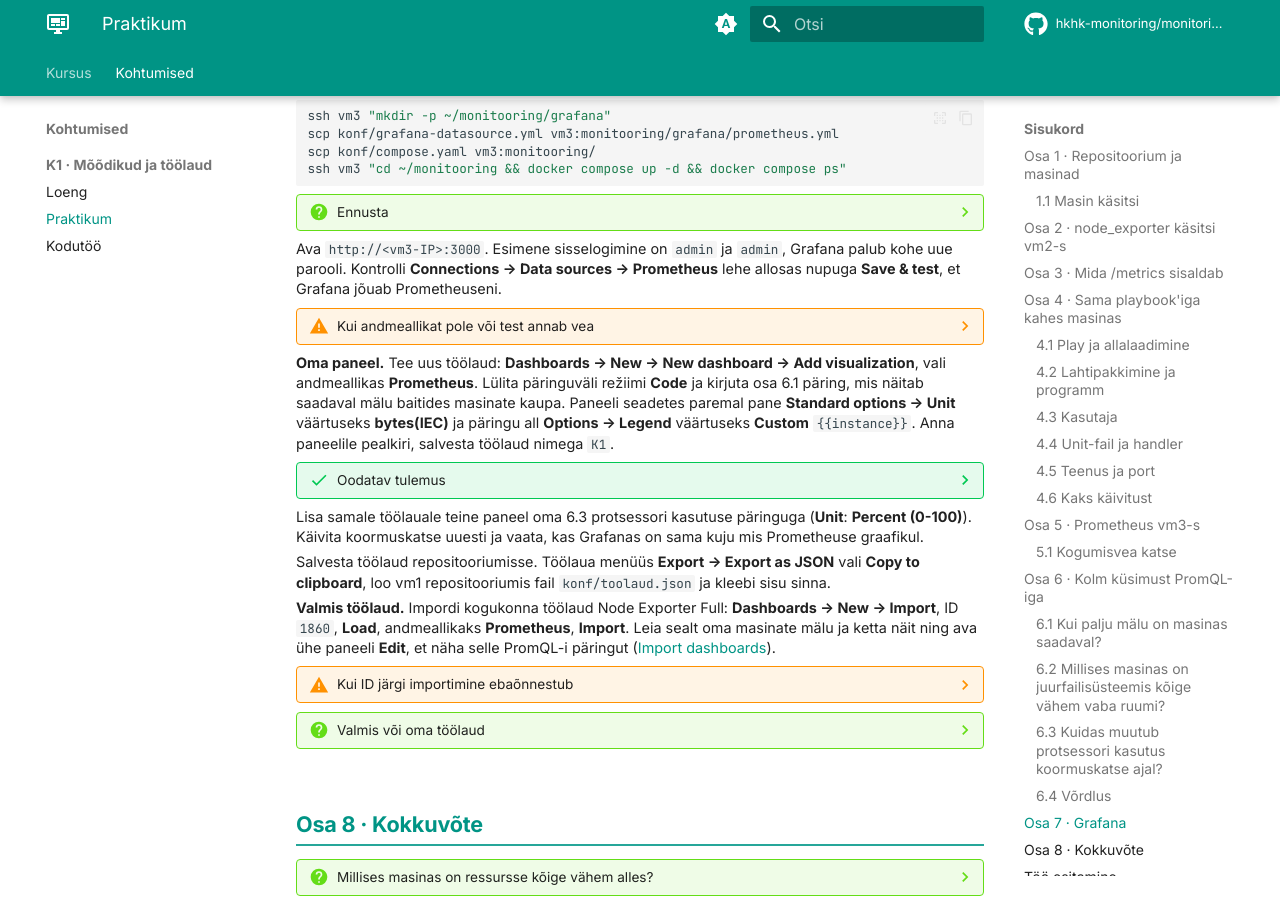
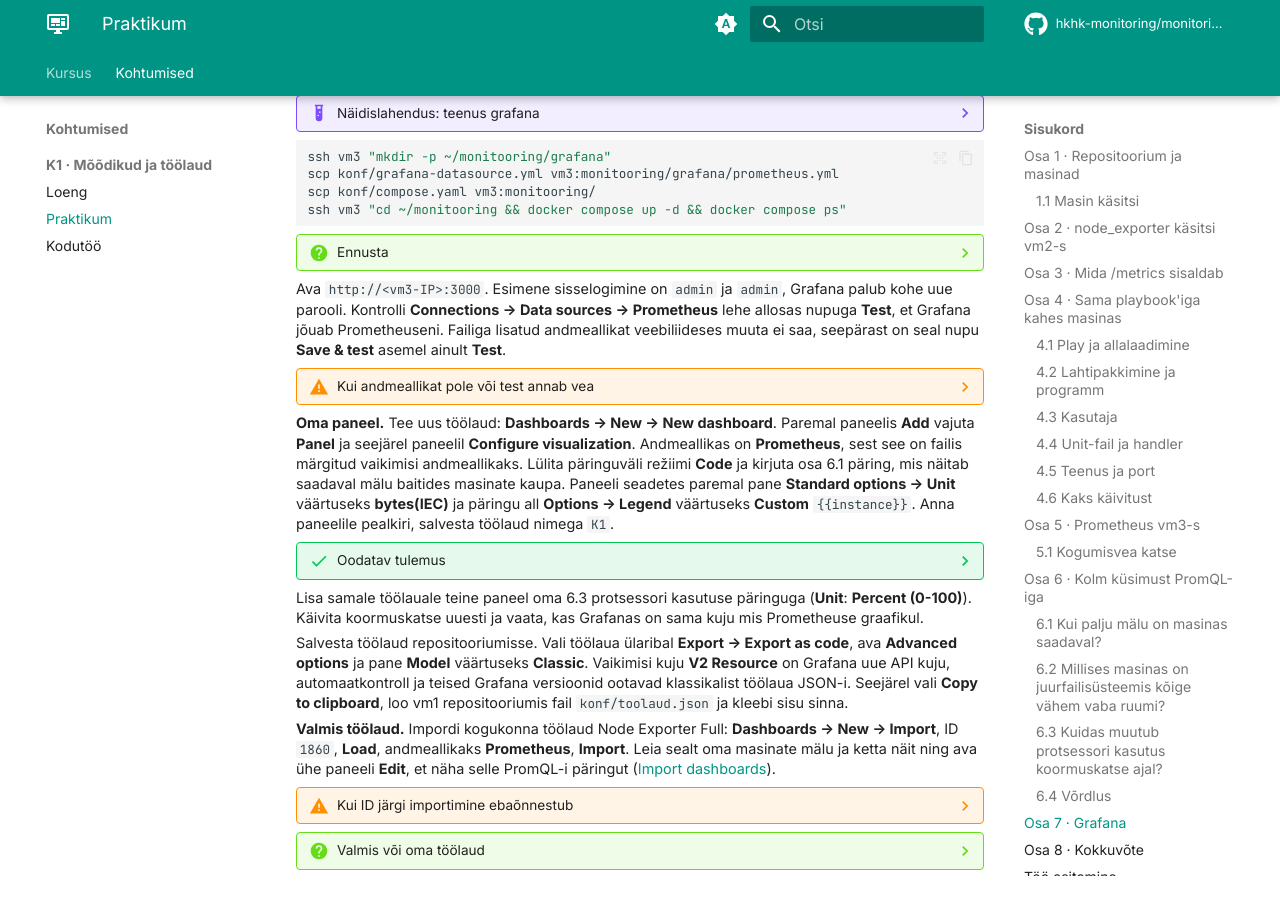
Before and after one commit to hkhk-monitoring/monitoring-lite, an MkDocs documentation site: the page built from docs/k01/lab.md, in a window 1280 px wide and 900 px high, scrolled down 9827 px. Built offline with MkDocs 1.6.1 and Material for MkDocs 9.7.7, drawn with Linux system fonts in a browser that asks for light colours; comment, search, counter and statistics services are not loaded; some of the changed text lies outside the part shown.

Commit message:
K1 praktikum Grafana 13 ja AlmaLinuxi järgi: unit-fail vi-ga (nano puudub), kogumisvea teade terve reana, koormuskatse aeg UTC-s nagu Prometheuse graafikul, provisioneeritud andmeallika nupp Test, uus töölaud Add → Panel → Configure visualization ning töölaua eksport Export as code kujul Classic, mida automaatkontroll loeb

````diff
--- a/docs/k01/lab.md
+++ b/docs/k01/lab.md
@@ -169,7 +169,7 @@ node_exporter --version
 
 systemd käivitab programmi teenusena, kui sellel on **unit-fail**. Sektsioon `[Unit]` kirjeldab teenust ja käivitusjärjekorda, `[Service]` ütleb, millise kasutajana ja millise käsuga programm käivitub, ning `[Install]` ütleb, millise süsteemi oleku osana teenus koos masinaga käivitub. Ametlik näidis on kaustas [examples/systemd](https://github.com/prometheus/node_exporter/tree/master/examples/systemd), see on tehtud teistsuguse paigalduse jaoks (socket-fail ja keskkonnafail), sinu fail on lihtsam.
 
-Loo vm2-s fail `/etc/systemd/system/node_exporter.service` (`sudo nano`). Esimene sektsioon on antud.
+Loo vm2-s fail `/etc/systemd/system/node_exporter.service` käsuga `sudo vi`. Kui eelistad redaktorit nano, paigalda see enne käsuga `sudo dnf install -y nano`, sest AlmaLinuxi minimaalses paigalduses seda ei ole. Esimene sektsioon on antud.
 
 ???+ example "Failiosa: [Unit]"
     ```ini
@@ -529,7 +529,7 @@ Oota vähemalt 15 sekundit, värskenda Targets-lehte ja salvesta tõend, kui vm1
 
 ```bash
 ssh vm3 "curl -fsS localhost:9090/api/v1/targets" > logid/k1-viga.json
-grep -o '"lastError":"[^"]*"' logid/k1-viga.json
+grep -o '"lastError":"[^,]*' logid/k1-viga.json
 ```
 
 Taasta soovitud olek playbook'iga. Playbook nõuab, et teenus on olekus `started`, seega käivitab see node_exporteri uuesti:
@@ -597,10 +597,10 @@ Kolmanda ja neljanda osa koostad ise: esmalt protsessorite keskmine, üks rida m
     100 * (1 - avg by (instance) (rate(node_cpu_seconds_total{mode="idle"}[1m])))
     ```
 
-Pane neljas päring vahekaardile **Graph** ja tekita vm2-s 60 sekundiks koormus. `$(nproc)` on masina loogiliste protsessorite arv, igaühele tuleb üks koormav protsess:
+Pane neljas päring vahekaardile **Graph** ja tekita vm2-s 60 sekundiks koormus. `$(nproc)` on masina loogiliste protsessorite arv, igaühele tuleb üks koormav protsess. Prometheuse graafiku ajatelg on UTC ajas, seepärast näitab `date -u` algus- ja lõpuaega samuti UTC-s:
 
 ```bash
-date +%T; ssh vm2 'stress-ng --cpu $(nproc) --timeout 60s'; date +%T
+date -u +%T; ssh vm2 'stress-ng --cpu $(nproc) --timeout 60s'; date -u +%T
 ```
 
 ??? question "Kas graafiku muutus algas ja lõppes täpselt samal hetkel kui katse?"
@@ -665,19 +665,19 @@ ssh vm3 "cd ~/monitooring && docker compose up -d && docker compose ps"
     ??? success "Vastus"
         Ei. Compose loob uue konteineri ainult teenusele, mille kirjeldus muutus. Prometheuse kirjeldus jäi samaks ja konteiner töötab edasi, väljundis on `Running`.
 
-Ava `http://<vm3-IP>:3000`. Esimene sisselogimine on `admin` ja `admin`, Grafana palub kohe uue parooli. Kontrolli **Connections → Data sources → Prometheus** lehe allosas nupuga **Save & test**, et Grafana jõuab Prometheuseni.
+Ava `http://<vm3-IP>:3000`. Esimene sisselogimine on `admin` ja `admin`, Grafana palub kohe uue parooli. Kontrolli **Connections → Data sources → Prometheus** lehe allosas nupuga **Test**, et Grafana jõuab Prometheuseni. Failiga lisatud andmeallikat veebiliideses muuta ei saa, seepärast on seal nupu **Save & test** asemel ainult **Test**.
 
 ??? warning "Kui andmeallikat pole või test annab vea"
     Vaata logi: `ssh vm3 "cd ~/monitooring && docker compose logs grafana | grep -i provisioning"`. Kontrolli, et fail on vm3-s kaustas `~/monitooring/grafana/` ja et `url` on `http://prometheus:9090`, mitte `localhost`: konteineris tähendab `localhost` Grafana konteinerit ennast.
 
-**Oma paneel.** Tee uus töölaud: **Dashboards → New → New dashboard → Add visualization**, vali andmeallikas **Prometheus**. Lülita päringuväli režiimi **Code** ja kirjuta osa 6.1 päring, mis näitab saadaval mälu baitides masinate kaupa. Paneeli seadetes paremal pane **Standard options → Unit** väärtuseks **bytes(IEC)** ja päringu all **Options → Legend** väärtuseks **Custom** `{{instance}}`. Anna paneelile pealkiri, salvesta töölaud nimega `K1`.
+**Oma paneel.** Tee uus töölaud: **Dashboards → New → New dashboard**. Paremal paneelis **Add** vajuta **Panel** ja seejärel paneelil **Configure visualization**. Andmeallikas on **Prometheus**, sest see on failis märgitud vaikimisi andmeallikaks. Lülita päringuväli režiimi **Code** ja kirjuta osa 6.1 päring, mis näitab saadaval mälu baitides masinate kaupa. Paneeli seadetes paremal pane **Standard options → Unit** väärtuseks **bytes(IEC)** ja päringu all **Options → Legend** väärtuseks **Custom** `{{instance}}`. Anna paneelile pealkiri, salvesta töölaud nimega `K1`.
 
 ??? success "Oodatav tulemus"
     Graafikul on kaks joont, kumbki ühe masina saadaval mälu, teljel ühikud MiB või GiB, legendis masinate aadressid.
 
 Lisa samale töölauale teine paneel oma 6.3 protsessori kasutuse päringuga (**Unit**: **Percent (0-100)**). Käivita koormuskatse uuesti ja vaata, kas Grafanas on sama kuju mis Prometheuse graafikul.
 
-Salvesta töölaud repositooriumisse. Töölaua menüüs **Export → Export as JSON** vali **Copy to clipboard**, loo vm1 repositooriumis fail `konf/toolaud.json` ja kleebi sisu sinna.
+Salvesta töölaud repositooriumisse. Vali töölaua ülaribal **Export → Export as code**, ava **Advanced options** ja pane **Model** väärtuseks **Classic**. Vaikimisi kuju **V2 Resource** on Grafana uue API kuju, automaatkontroll ja teised Grafana versioonid ootavad klassikalist töölaua JSON-i. Seejärel vali **Copy to clipboard**, loo vm1 repositooriumis fail `konf/toolaud.json` ja kleebi sisu sinna.
 
 **Valmis töölaud.** Impordi kogukonna töölaud Node Exporter Full: **Dashboards → New → Import**, ID `1860`, **Load**, andmeallikaks **Prometheus**, **Import**. Leia sealt oma masinate mälu ja ketta näit ning ava ühe paneeli **Edit**, et näha selle PromQL-i päringut ([Import dashboards](https://grafana.com/docs/grafana/latest/dashboards/build-dashboards/import-dashboards/)).
 
````
